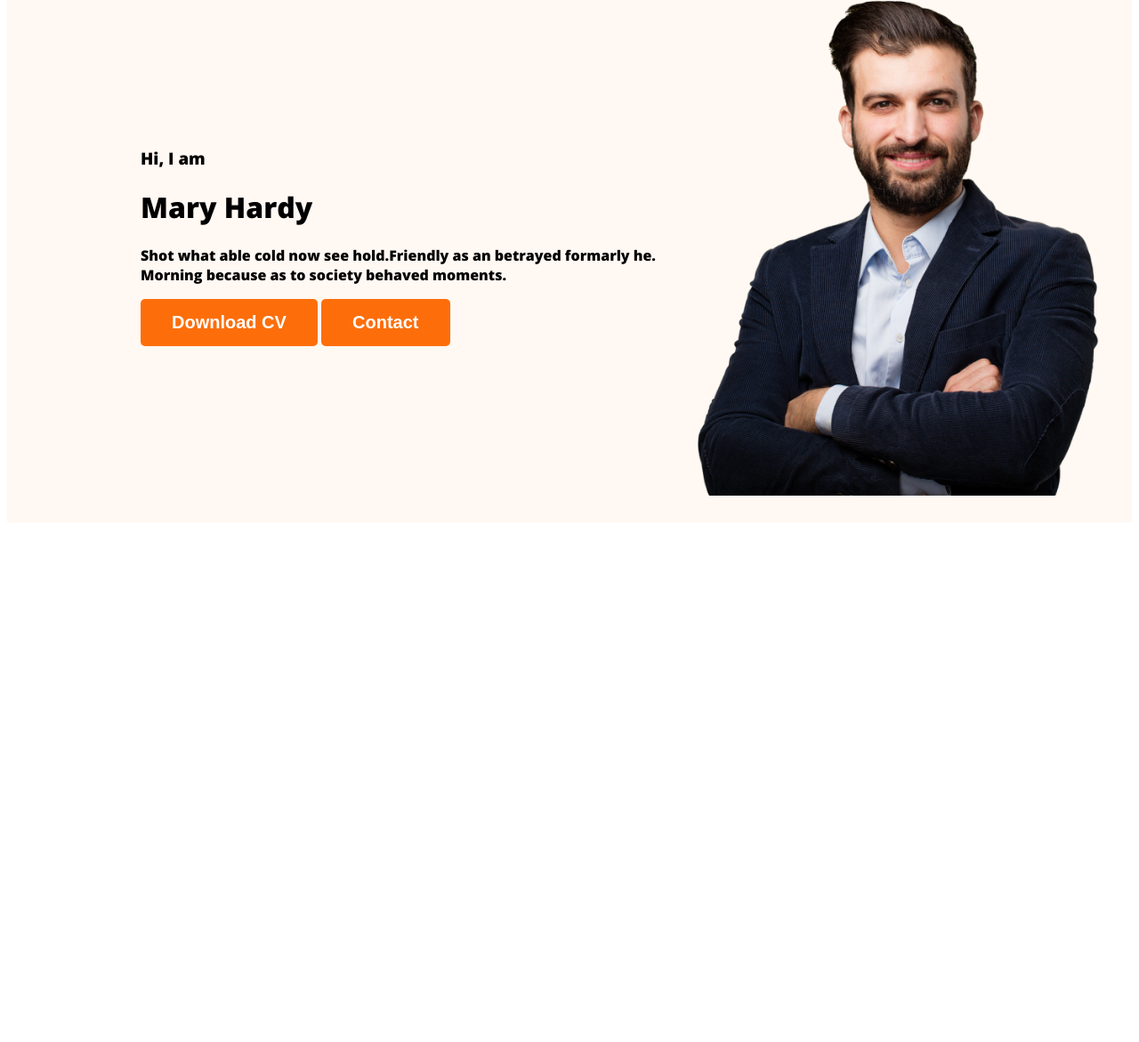
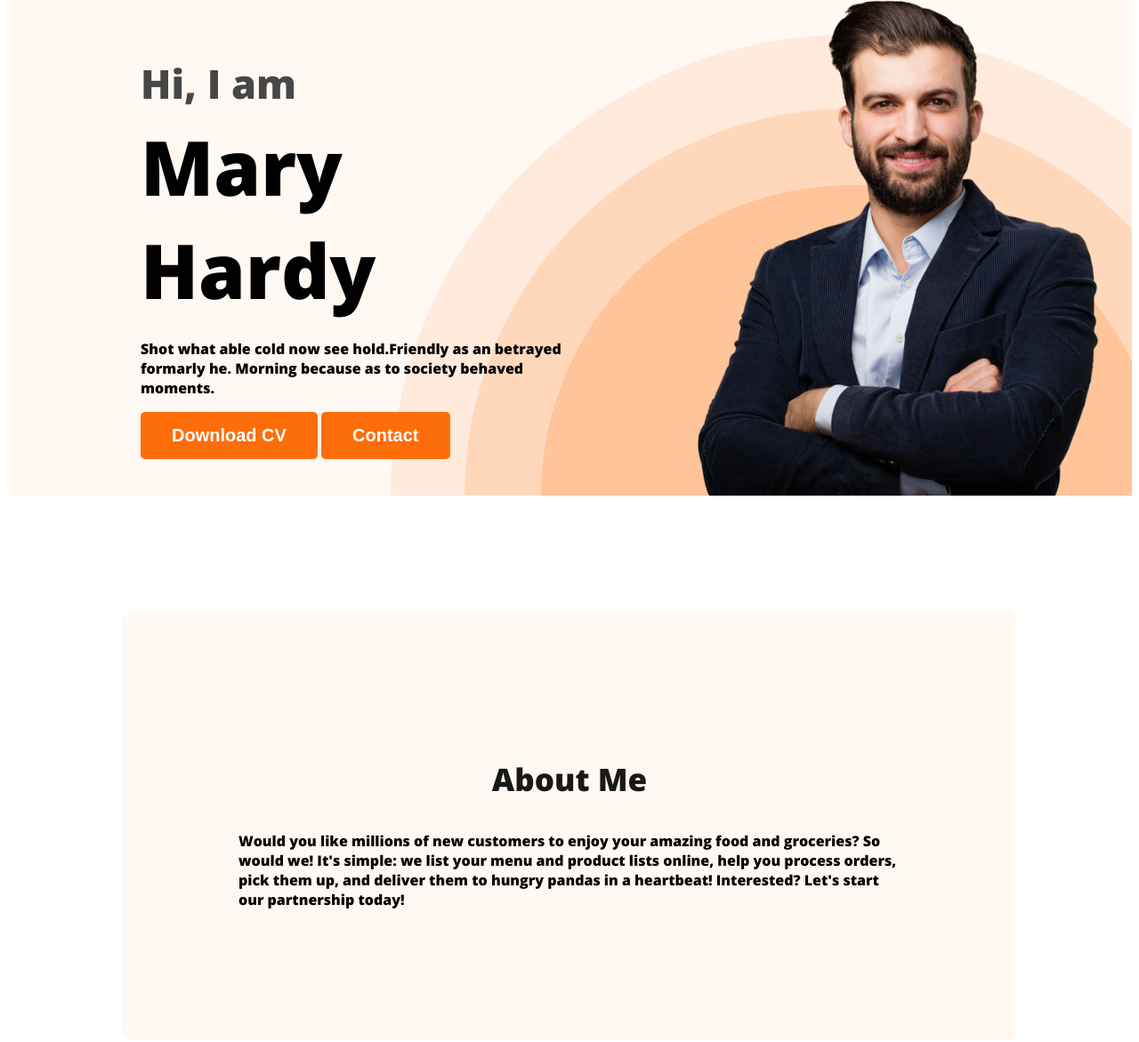
Before and after one commit to TakwaRahman/webdevoloper-portfolio, a plain HTML site: page index.html in a window 1280 px wide. Shown: the part 211-1382 px from the top of the page at 89% size. Before the commit the page ends 806 px from the top, so only its background shows below. Drawn offline with nearby package versions, Linux system fonts and the light colour scheme.

Commit message:
about section created

```diff
--- a/Styles/portfolio.css
+++ b/Styles/portfolio.css
@@ -21,6 +21,19 @@ body{
     font-size: 20px;
     font-weight: 700;
     padding: 15px 35px;
+}
+
+.section-title{
+    color: #181818;
+    text-align: center;
+    font-size: 35px;
+    font-weight: 700;
+}
+
+.section-descripton {
+    color: #757575;
+    text-align: center;
+    font-size: 18px;
 }
 
 
@@ -58,14 +71,45 @@ nav a{
 /* header related style */
 header{
     background-color: #FFF8F3;
+    background-image: url('../images/header_bg.png');
+    background-repeat: no-repeat;
+    background-position: bottom right;
 }
 
 .banner{
-    padding: 30px 30px 30px 150px;
+    padding: 30px 30px 0px 150px;
     display: flex;
     align-items: center;
+    justify-content: space-between;
 }
 
 .banner .profile-pic{
     width: 500px;
 }
+
+.banner-greeting{
+    font-size: 45px;
+    color: #474747;
+    margin-bottom: 0;
+}
+
+.banner-title{
+    font-size: 85px;;
+    font-weight: 700;
+    margin-top: 5px;
+    margin-bottom: 20px;
+}
+
+.banner-content{
+    max-width: 500px;
+}
+
+/* main section style */
+
+/* about section style */
+.about{
+    padding: 130px;
+    border-radius: 10px;
+    background: #FFF8F3;
+    margin: 130px;
+}
--- a/index.html
+++ b/index.html
@@ -26,7 +26,7 @@
             <div class="banner-content">
                 <h3 class="banner-greeting">Hi, I am</h3>
                 <h1 class="banner-title">Mary Hardy</h1>
-                <p>Shot what able cold now see hold.Friendly as an
+                <p class="banner-description">Shot what able cold now see hold.Friendly as an
                 betrayed formarly he. Morning because as to society
                 behaved moments.</p>
                 <button class="btn-primary">Download CV</button>
@@ -37,7 +37,16 @@
     </header>
 
     <main>
-
+        <section class="about">
+            <h3 class="section-title">About Me</h3>
+            <p class="section-description">
+            Would you like millions of new customers to enjoy your amazing food and groceries? So would we!
+            It's simple: we list your menu and product lists online,
+            help you process orders, pick them up, and deliver them
+            to hungry pandas in a heartbeat!
+            Interested? Let's start our partnership today!
+            </p>
+        </section>
     </main>
 
     <footer>
```
